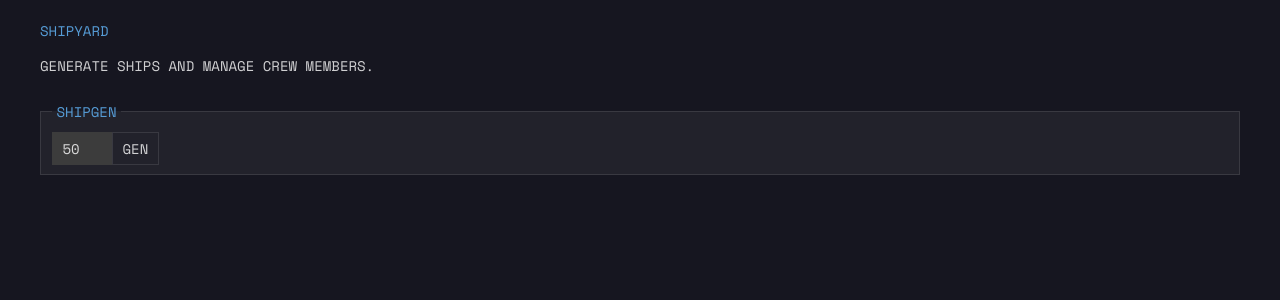
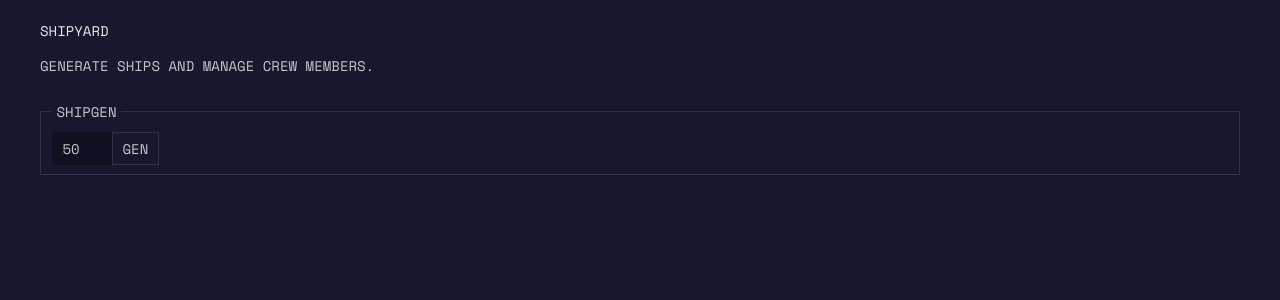
Before and after one commit to mreed4/shipyard, a React (Vite) app: page / in a window 1280 px wide. Shown: the top 300 px of the page. Built offline with nearby package versions, Linux system fonts and the light colour scheme.

Commit message:
Refactor ShipDashboard: rename components for clarity, enhance styles, and improve accessibility features

```diff
--- a/src/components/ShipDashboard.jsx
+++ b/src/components/ShipDashboard.jsx
@@ -15,7 +15,7 @@ export default function ShipDashboard() {
 
   return (
     <>
-      <ShipGenerator shipCount={shipCount} setShipCount={setShipCount} generateShips={generateShips} />
+      <ShipGeneratorControls shipCount={shipCount} setShipCount={setShipCount} generateShips={generateShips} />
       {ships.length > 0 && (
         <div className="ships-dashboard">
           <div className="sort-toggle">
@@ -26,7 +26,7 @@ export default function ShipDashboard() {
               Sort by Count
             </button>
           </div>
-          <ShipStats ships={ships} animationKey={animationKey} sortMode={sortMode} />
+          <ShipBarCharts ships={ships} animationKey={animationKey} sortMode={sortMode} />
           <h3>Ships</h3>
           <ol className="ships-list">
             {ships.map((ship) => (
@@ -41,17 +41,26 @@ export default function ShipDashboard() {
   );
 }
 
-function ShipGenerator({ shipCount, setShipCount, generateShips }) {
+function ShipGeneratorControls({ shipCount, setShipCount, generateShips }) {
   return (
     <fieldset>
       <legend>Shipgen</legend>
-      <input type="number" value={shipCount} onChange={(e) => setShipCount(e.target.value)} min="1" max="50" />
-      <button onClick={generateShips}>GEN</button>
+      <input
+        type="number"
+        value={shipCount}
+        onChange={(e) => setShipCount(e.target.value)}
+        min="1"
+        max="50"
+        title="Enter the number of ships to generate (1-50)" // Added title attribute
+      />
+      <button type="button" onClick={generateShips}>
+        GEN
+      </button>
     </fieldset>
   );
 }
 
-function ShipStats({ ships, animationKey, sortMode }) {
+function ShipBarCharts({ ships, animationKey, sortMode }) {
   const totalShips = ships.length;
 
   const shipTypeCounts = ships.reduce((counts, ship) => {
@@ -76,14 +85,14 @@ function ShipStats({ ships, animationKey, sortMode }) {
       </div>
       <ul className="ship-dashboard-list">
         {sortedTypeStats.map(([type, count]) => (
-          <ShipTypeStats key={type} type={type} count={count} totalShips={totalShips} animationKey={animationKey} />
+          <ShipBarChart key={type} type={type} count={count} totalShips={totalShips} animationKey={animationKey} />
         ))}
       </ul>
     </div>
   );
 }
 
-function ShipTypeStats({ type, count, totalShips, animationKey }) {
+function ShipBarChart({ type, count, totalShips, animationKey }) {
   const [barWidth, setBarWidth] = useState("0%"); // Start with 0% width
 
   useEffect(() => {
--- a/src/styles.css
+++ b/src/styles.css
@@ -3,12 +3,17 @@
 
 /* Root Variables */
 :root {
-  --background-color: #161620;
-  --text-color: hsla(0, 0%, 100%, 0.8);
-  --highlight-color: #569cd6;
-  --panel-background: hsla(0, 0%, 100%, 0.05);
-  --border-color: hsla(0, 0%, 100%, 0.1);
-  --border-color2: hsla(0, 0%, 100%, 0.6);
+  --background-color: #17172e;
+  --text-color: hsla(0, 0%, 100%, 0.75);
+  --text-color-bright: hsla(0, 0%, 100%, 0.9);
+  --highlight-color: var(--blue);
+  --lighten-05: hsla(0, 0%, 100%, 0.05);
+  --lighten-10: hsla(0, 0%, 100%, 0.1);
+  --lighten-60: hsla(0, 0%, 100%, 0.6);
+  --darken-05: hsla(0, 0%, 0%, 0.05);
+  --darken-10: hsla(0, 0%, 0%, 0.1);
+  --darken-30: hsla(0, 0%, 0%, 0.3);
+  --darken-60: hsla(0, 0%, 0%, 0.6);
   --divider-color: #333;
 
   --blue: hsl(210, 90%, 60%); /* Vibrant blue */
@@ -48,10 +53,15 @@ body {
   margin: 0 auto;
 }
 
+h1,
+h2,
+h3 {
+  color: var(--text-color-bright);
+}
+
 /* Typography */
 h1 {
   margin-top: 20px;
-  color: var(--highlight-color);
 }
 
 /* Buttons, Inputs, and Selects */
@@ -60,19 +70,26 @@ select,
 input {
   padding: 5px 10px;
   cursor: pointer;
-  background-color: #3c3c3c;
   color: var(--text-color);
   border: 1px solid transparent;
 }
 
 button {
   background-color: transparent;
-  border-color: var(--border-color);
+  border-color: var(--lighten-10);
+}
+
+button:hover {
+  color: var(--text-color-bright);
 }
 
 button:disabled {
   cursor: not-allowed;
   opacity: 0.5;
+}
+
+button:hover:disabled {
+  color: var(--text-color);
 }
 
 button:focus,
@@ -82,12 +99,16 @@ select:focus {
   outline: none;
 }
 
+input {
+  background-color: var(--darken-30);
+}
+
 input[type="number"] {
   width: 60px;
 }
 
 input[type="number"]:out-of-range {
-  border-color: #ffcccc;
+  border-color: var(--red);
 }
 
 /* Lists */
@@ -98,24 +119,14 @@ ul {
   margin: 0;
 }
 
-li {
-  /* Add padding if needed */
-}
-
 /* Fieldsets and Legends */
 fieldset {
   margin: 20px auto;
-  border: 1px solid var(--border-color);
-  background-color: var(--panel-background);
+  border: 1px solid var(--lighten-10);
 }
 
 legend {
   padding: 5px;
-  color: var(--highlight-color);
-}
-
-#data-list {
-  margin: 20px auto;
 }
 
 .ships-list {
@@ -152,8 +163,7 @@ legend {
   left: 0;
   width: 100%;
   height: 100%;
-  background-color: var(--text-color);
-  opacity: 0.2;
+  background-color: var(--lighten-10);
 }
 
 .bar-chart-container {
@@ -196,7 +206,7 @@ legend {
   align-items: center;
   justify-content: center;
   gap: 5px;
-  border: 1px solid var(--border-color2);
+  border: 1px solid var(--lighten-10);
 }
 
 .sort-toggle {
```
